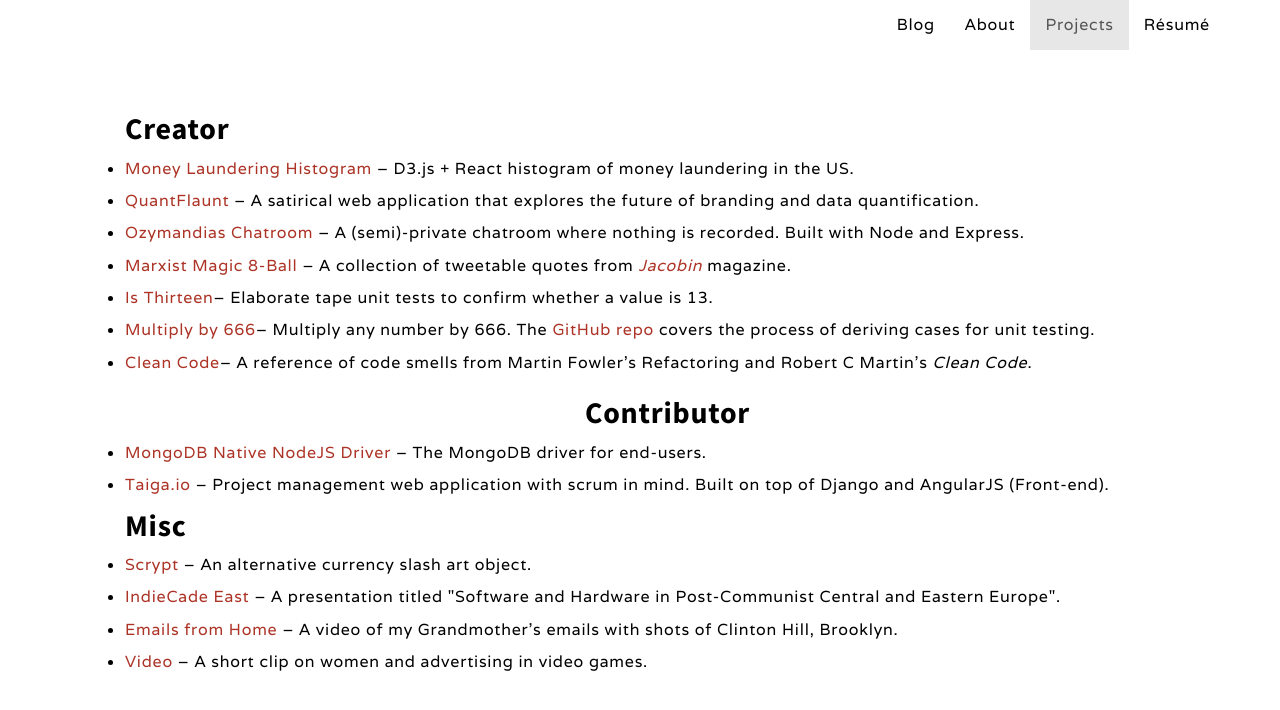
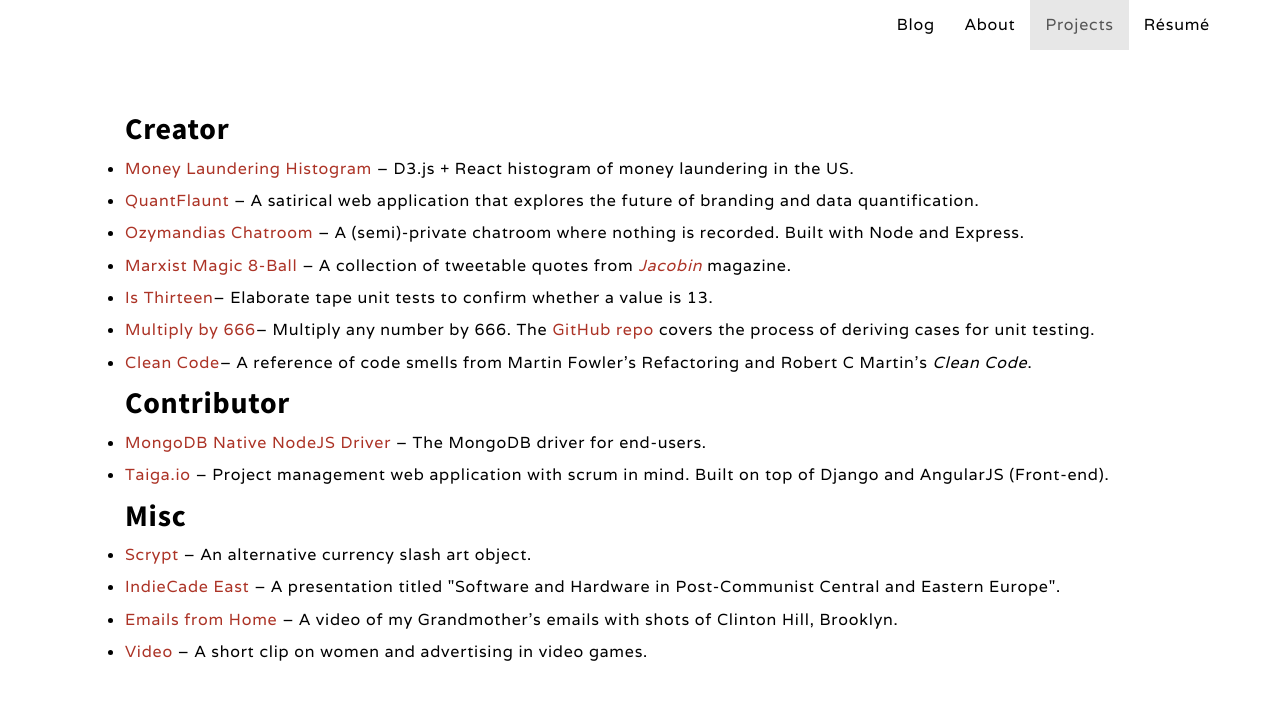
Before and after one commit to janaipakos/janaipakos.github.io, a Jekyll site: the page built from projects.md, in a window 1280 px wide. Shown: the top 710 px of the page. Built offline with Jekyll 4.4.1, drawn with Linux system fonts in a browser that asks for light colours; nearby versions of some CDN libraries.

Commit message:
Update projects.md

```diff
--- a/projects.md
+++ b/projects.md
@@ -15,7 +15,7 @@ active: projects
                 <li class="projects"><a class="link"  href='https://github.com/janaipakos/is-thirteen'>Is Thirteen</a>– Elaborate tape unit tests to confirm whether a value is 13.</li>
                 <li class="projects"><a class="link" href='multiply-by-666/'>Multiply by 666</a>– Multiply any number by 666. The <a class="link" href="https://github.com/janaipakos/multiply-by-666">GitHub repo</a> covers the process of deriving cases for unit testing.</li>
                 <li class="projects"><a class="link"  href='https://github.com/janaipakos/Clean-Code-Smells-and-Heuristics'>Clean Code</a>– A reference of code smells from Martin Fowler's Refactoring and Robert C Martin's <em>Clean Code</em>.</li>
-                <h2 class="project">Contributor</h2>
+                <h2 class="projects">Contributor</h2>
                 <li class="projects"><a class="link" href="https://github.com/mongodb/node-mongodb-native" alt="MongoDB">MongoDB Native NodeJS Driver</a> – The MongoDB driver for end-users.</li>
                 <li class="projects"><a class="link" href="http://taiga.io" alt="Taiga">Taiga.io</a> – Project management web application with scrum in mind. Built on top of Django and AngularJS (Front-end).</li>
                 <h2 class="projects">Misc</h2>
```
